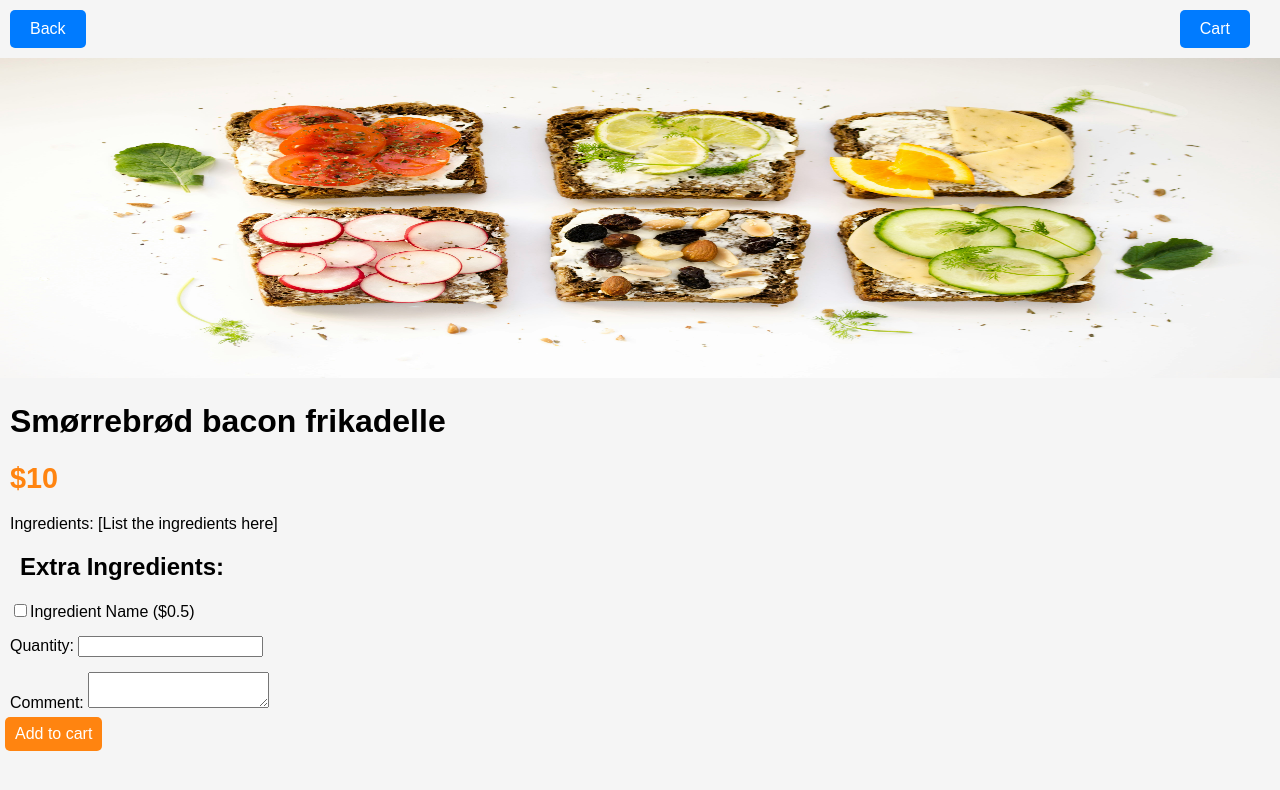
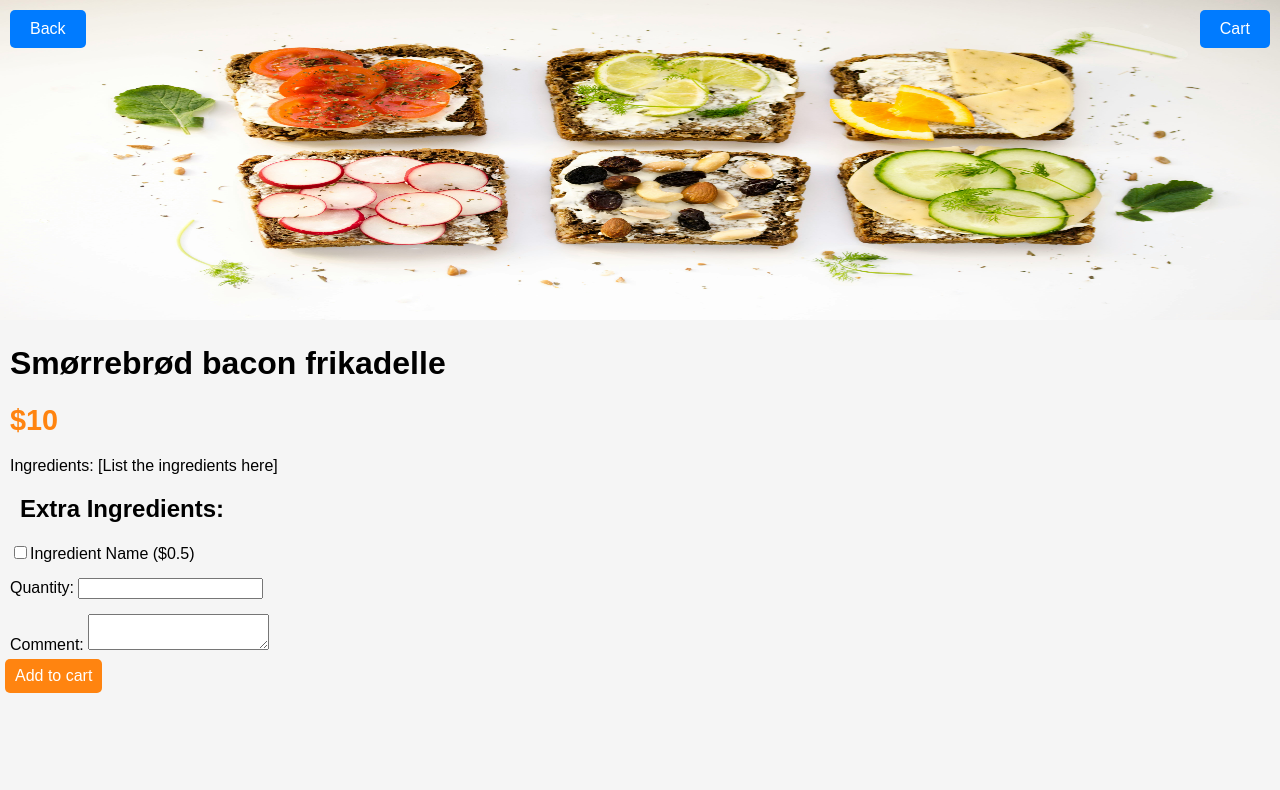
Before and after one commit to Roland6321/qr-menu, a plain HTML site: page menu item 1_3.html in a window 1280 px wide. Drawn offline with Linux system fonts and the light colour scheme.

Commit message:
new header style

```diff
--- a/menu item 1_3.html
+++ b/menu item 1_3.html
@@ -3,15 +3,17 @@
 <head>
     <meta charset="UTF-8">
     <meta name="viewport" content="width=device-width, initial-scale=1.0">
-    <div class="custom-header">
-        <button class="return-btn" onclick="history.back();">Back</button>
-        <button class="cart-btn" onclick="window.location.href='index.html?showCart=true';">Cart</button>
+    <div class="menu-item-header-overlay">
+        <div class="custom-header-menu-item">
+            <button class="return-btn" onclick="history.back();">Back</button>
+            <button class="cart-btn" onclick="window.location.href='index.html?showCart=true';">Cart</button>
+        </div>
+        <img src="https://github.com/Roland6321/qr-menu/blob/main/category2_image.jpg?raw=true" alt="Dish Image" style="width:100%; height:40vh;">
     </div>
     <title>Smørrebrød bacon frikadelle</title>
     <link rel="stylesheet" href="style.css">
 </head>
 <body style="background-color: #F5F5F5;">
-    <img src="https://github.com/Roland6321/qr-menu/blob/main/category2_image.jpg?raw=true" alt="Dish Image" style="width:100%; height:40vh;">
     <h1 class="menu-item-name">Smørrebrød bacon frikadelle</h1>
     <div class="menu-item-price">
         <span class="price-value" data-price="10">$10</span>
```
Also changed, not shown: menu item 1_2.html (+6 -4 lines), menu item 1_4.html (+6 -4 lines), menu item 1_5.html (+6 -4 lines), menu item 1_6.html (+6 -4 lines), menu item 1_7.html (+6 -4 lines), menu item 1_8.html (+6 -4 lines), menu item 2_1.html (+6 -4 lines), menu item 2_2.html (+6 -4 lines), menu item 3_1.html (+6 -4 lines), menu item 3_2.html (+6 -4 lines), menu item 3_3.html (+6 -4 lines), menu item 3_4.html (+6 -4 lines), menu item 4_1.html (+6 -4 lines), menu item 4_2.html (+6 -4 lines), 3 more files.
